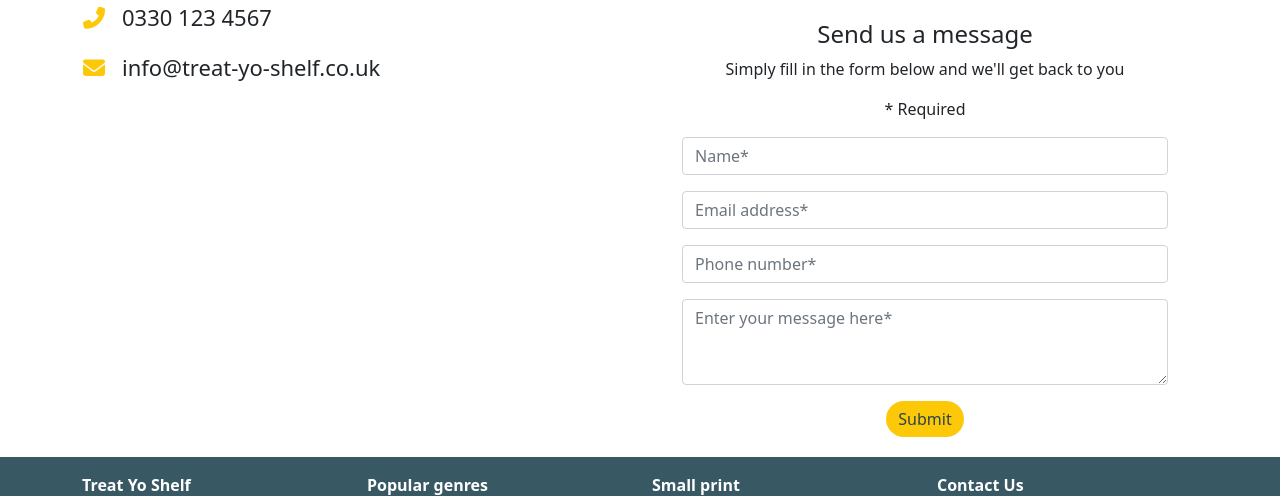
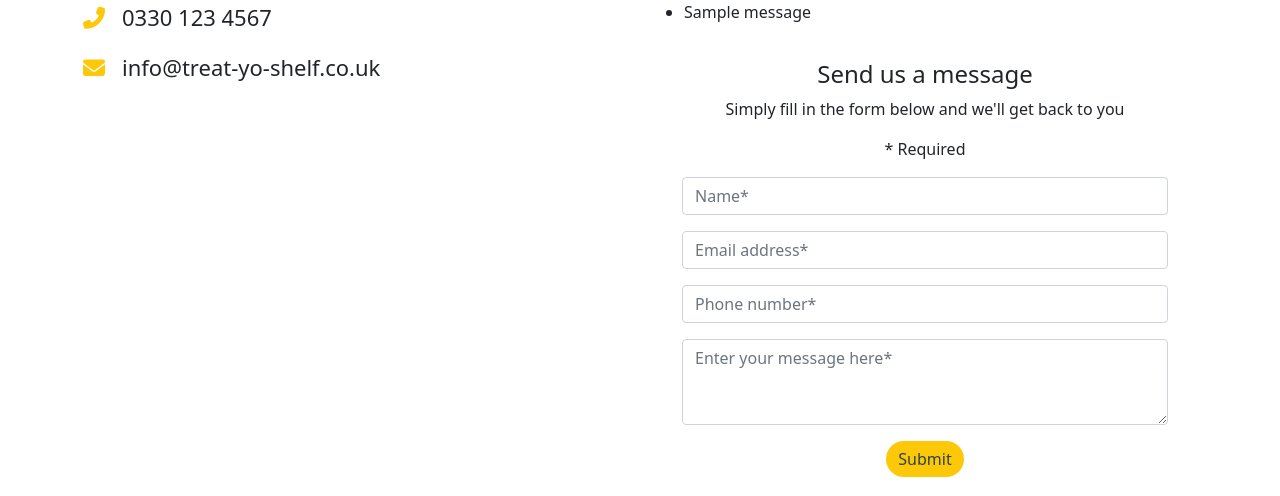
Before and after one commit to mattgriffindev/treat-yo-shelf, a Flask app: page /contact in a window 1280 px wide. Shown: the part 80-576 px from the top of the page. Run offline with Flask 2, Linux system fonts and the light colour scheme; one stand-in notice (Sample message) is shown; some libraries are stand-ins or nearby versions; some web fonts are replaced.

Commit message:
Add with block

```diff
--- a/templates/contact.html
+++ b/templates/contact.html
@@ -17,7 +17,18 @@
                     </table>
                 </div>
                 <div class="col-12 col-md-6">
-                    <form method="POST" class="contact-form">
+
+                    {% with messages = get_flashed_messages() %}
+                        {% if messages %}
+                            <ul class="flashes">
+                                {% for message in messages %}
+                                    <li>{{ message }}</li>
+                                {% endfor %}
+                            </ul>
+                        {% endif %}
+                    {% endwith %}
+
+                    <form method="POST" class="contact-form" novalidate>
                         <h4>Send us a message</h4>
                         <p>Simply fill in the form below and we'll get back to you</p>
                         <p>* Required</p>
```
